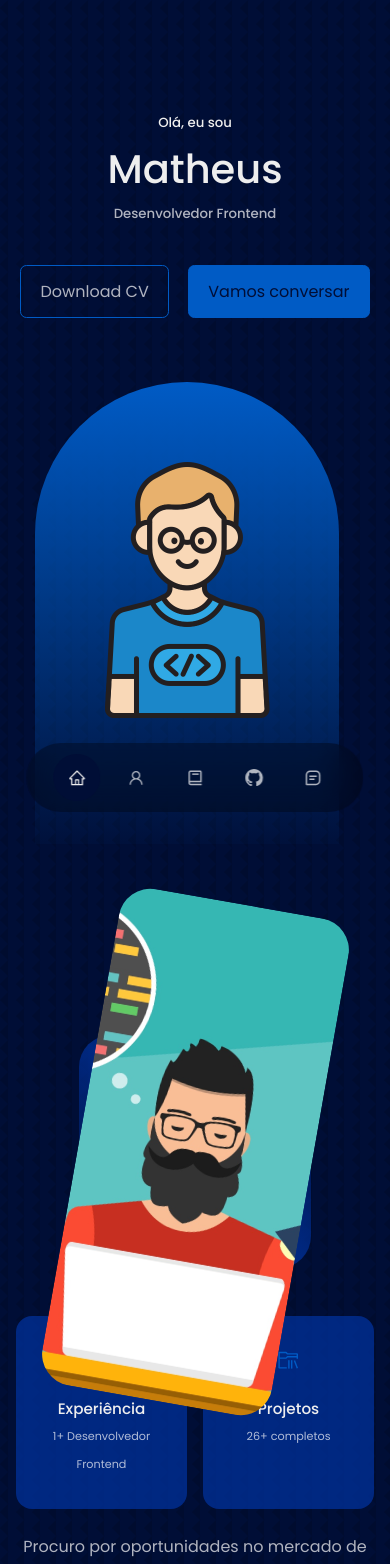
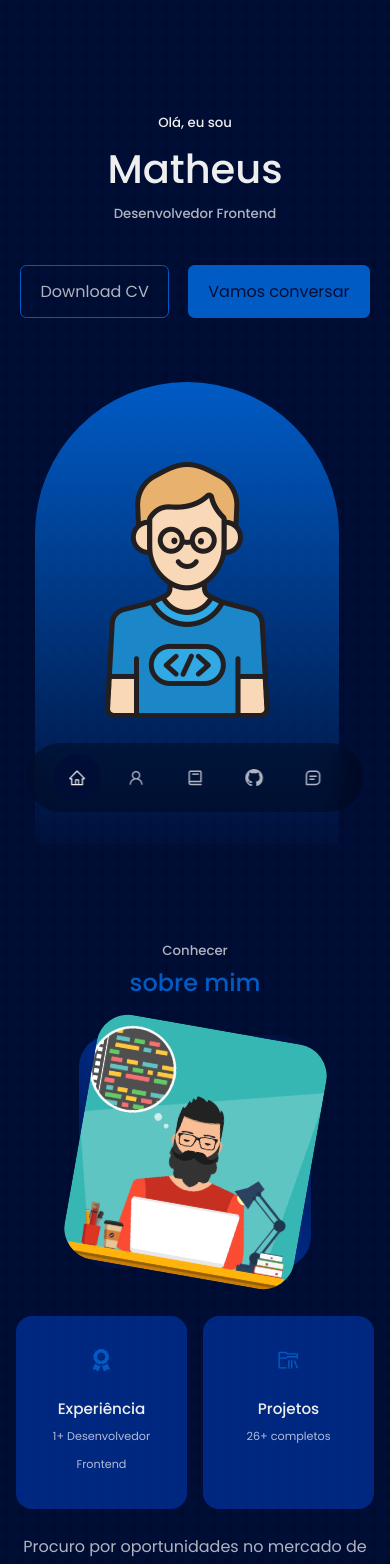
Before and after one commit to MathFerreira01/Portfolio, a React (Create React App) app: page / in a window 390 px wide. Shown: the top 1564 px of the page. Built offline with nearby package versions, Linux system fonts and the light colour scheme.

Commit message:
verificado a responsividade da imagem do component About

```diff
--- a/src/pages/about/about.css
+++ b/src/pages/about/about.css
@@ -87,6 +87,10 @@
         margin: 2rem auto 4rem;
     }
 
+    .about_me-image img {
+        height: 22rem;
+    }
+
     .about_content p {
         margin: 1rem 0 1.5rem;
     }
@@ -105,6 +109,10 @@
         margin: 0 auto 3rem;
     }
 
+    .about_me-image img {
+        height: 15.5rem;
+    }
+
     .about_cards {
         grid-template-columns: 1fr 1fr;
         gap: 1rem;
```
